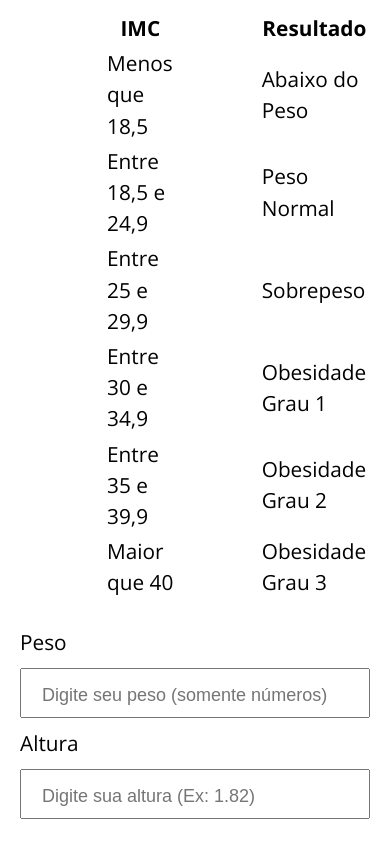
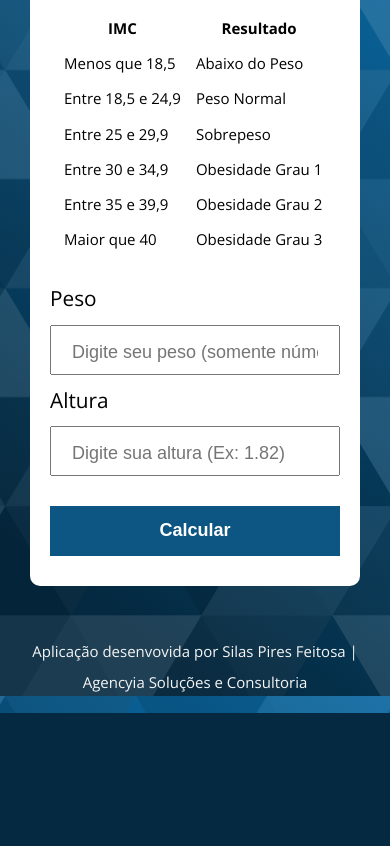
Before and after one commit to SilasPires/calculadora-imc-javascript, a plain HTML site: page index.html in a window 390 px wide. Shown: the part 148-994 px from the top of the page. After the commit the page ends 861 px from the top, so only its background shows below. Drawn offline with nearby package versions, Linux system fonts and the light colour scheme.

Commit message:
Update style.css

```diff
--- a/assets/css/style.css
+++ b/assets/css/style.css
@@ -202,3 +202,42 @@ form button:hover {
     color: var(--gray-font-color);
     padding-bottom: 15px;
 }
+
+@media (max-width: 700px) {
+.container {
+    max-width: 500px;
+}
+
+td, tr, th {
+    padding-left: 38px;
+}
+}
+
+@media (max-width: 600px) {
+.container {
+    max-width: 450px;
+}
+td, tr, th {
+    padding-left: 22px;
+}
+}
+
+@media (max-width: 530px) {
+.container {
+    max-width: 400px;
+}
+td, tr, th {
+    padding-left: 25px;
+    font-size: 0.9em;
+}
+}
+
+@media (max-width: 450px) {
+.container {
+    max-width: 330px;
+}
+td, tr, th {
+    padding-left: 12px;
+    font-size: 0.85em;
+}
+}
```
